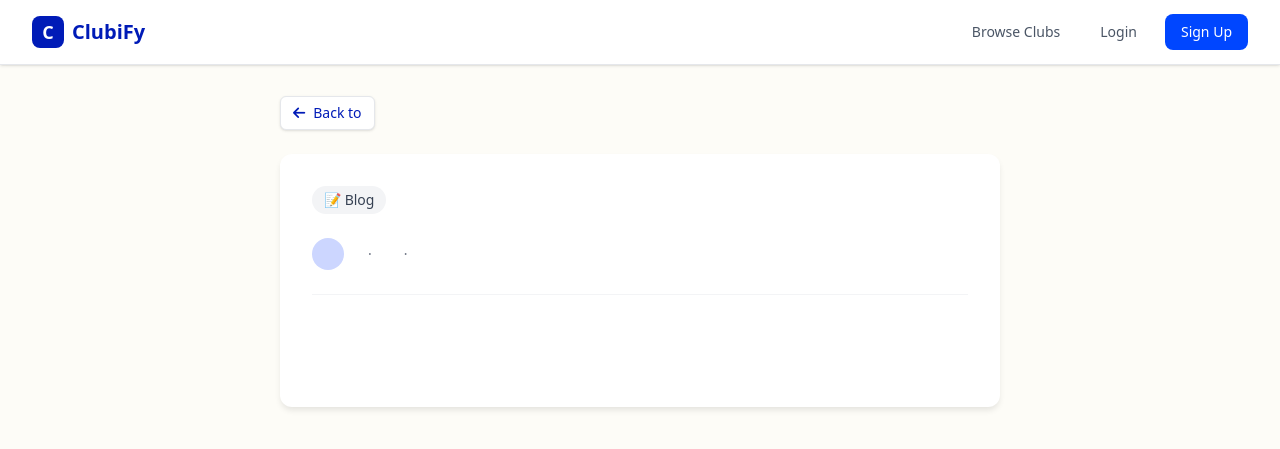
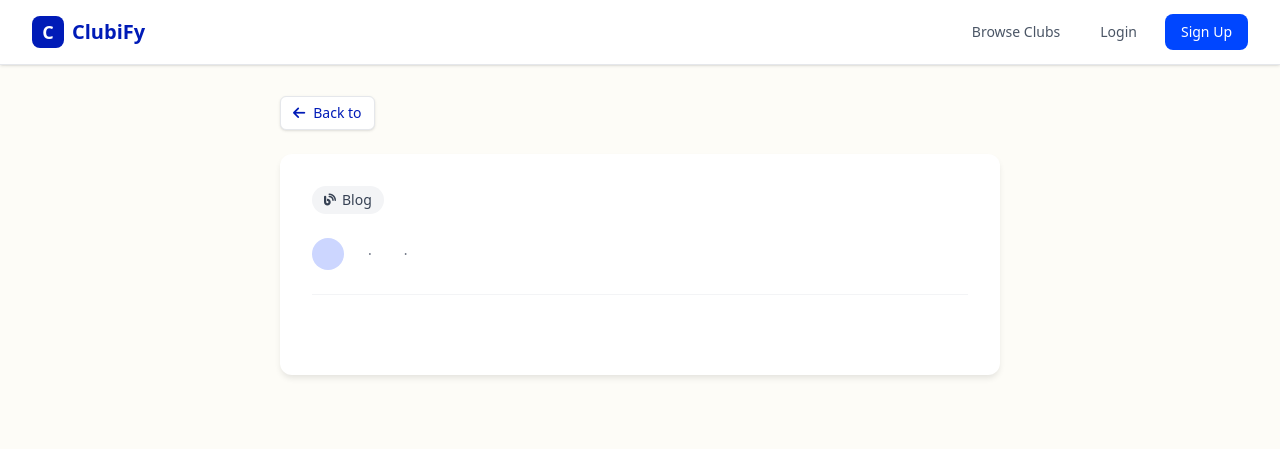
Before and after one commit to Radib-BK/ClubiFy, a Django app: template posts/templates/posts/post_detail.html in a window 1280 px wide. Shown: the top 449 px of the page. Run offline with Django 4.2, Linux system fonts and the light colour scheme; the template is opened without the code that fills it, so the values that code supplies are empty; style sheets or scripts are compiled from the project's sources.

Commit message:
Change tag in post details page

```diff
--- a/posts/templates/posts/post_detail.html
+++ b/posts/templates/posts/post_detail.html
@@ -19,12 +19,14 @@
         <div class="flex items-center justify-between mb-4 sm:mb-6">
             <div>
                 {% if post.is_news %}
-                    <span class="inline-flex items-center gap-1 px-2.5 sm:px-3 py-1 bg-primary-100 text-primary-700 rounded-full text-xs sm:text-sm font-medium">
-                        📢 News
+                    <span class="inline-flex items-center gap-1.5 px-2.5 sm:px-3 py-1 bg-primary-100 text-primary-700 rounded-full text-xs sm:text-sm font-medium">
+                        <i class="fas fa-bullhorn text-xs"></i>
+                        <span>News</span>
                     </span>
                 {% else %}
-                    <span class="inline-flex items-center gap-1 px-2.5 sm:px-3 py-1 bg-gray-100 text-gray-700 rounded-full text-xs sm:text-sm font-medium">
-                        📝 Blog
+                    <span class="inline-flex items-center gap-1.5 px-2.5 sm:px-3 py-1 bg-gray-100 text-gray-700 rounded-full text-xs sm:text-sm font-medium">
+                        <i class="fas fa-blog text-xs"></i>
+                        <span>Blog</span>
                     </span>
                 {% endif %}
             </div>
@@ -45,7 +47,7 @@
         <h1 class="text-xl sm:text-2xl lg:text-3xl font-bold text-gray-900 mb-3 sm:mb-4">{{ post.title }}</h1>
 
         <!-- Meta -->
-        <div class="flex flex-wrap items-center gap-2 sm:gap-4 text-xs sm:text-sm text-gray-500 mb-6 sm:mb-8 pb-4 sm:pb-6 border-b border-gray-100">
+        <div class="flex flex-wrap items-center gap-2 sm:gap-4 text-xs sm:text-sm text-gray-500 mb-0 sm:mb-0 pb-4 sm:pb-6 border-b border-gray-100">
             <div class="flex items-center gap-2">
                 <div class="w-7 h-7 sm:w-8 sm:h-8 bg-primary-100 rounded-full flex items-center justify-center flex-shrink-0">
                     <span class="text-primary-700 font-medium text-xs sm:text-sm">
```
